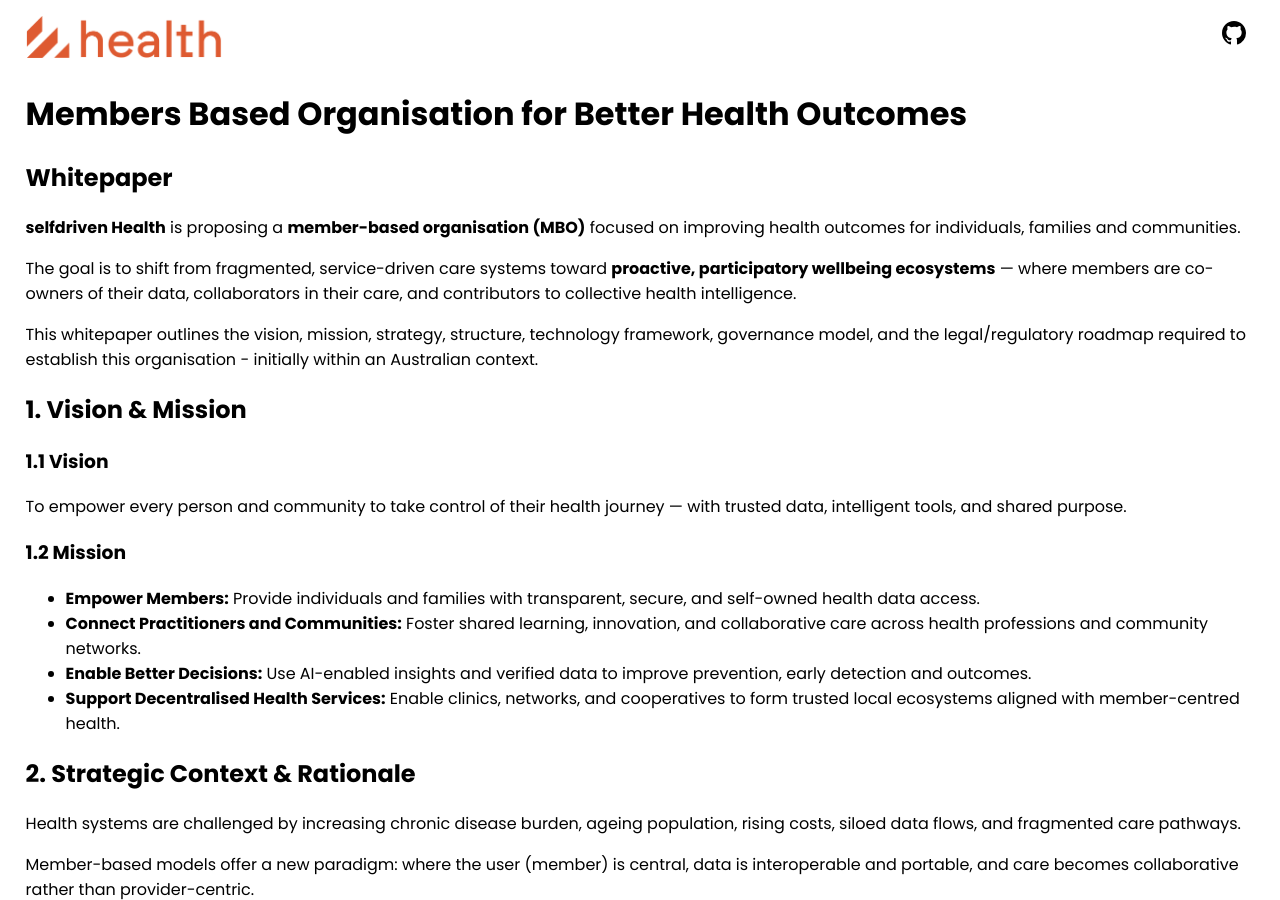
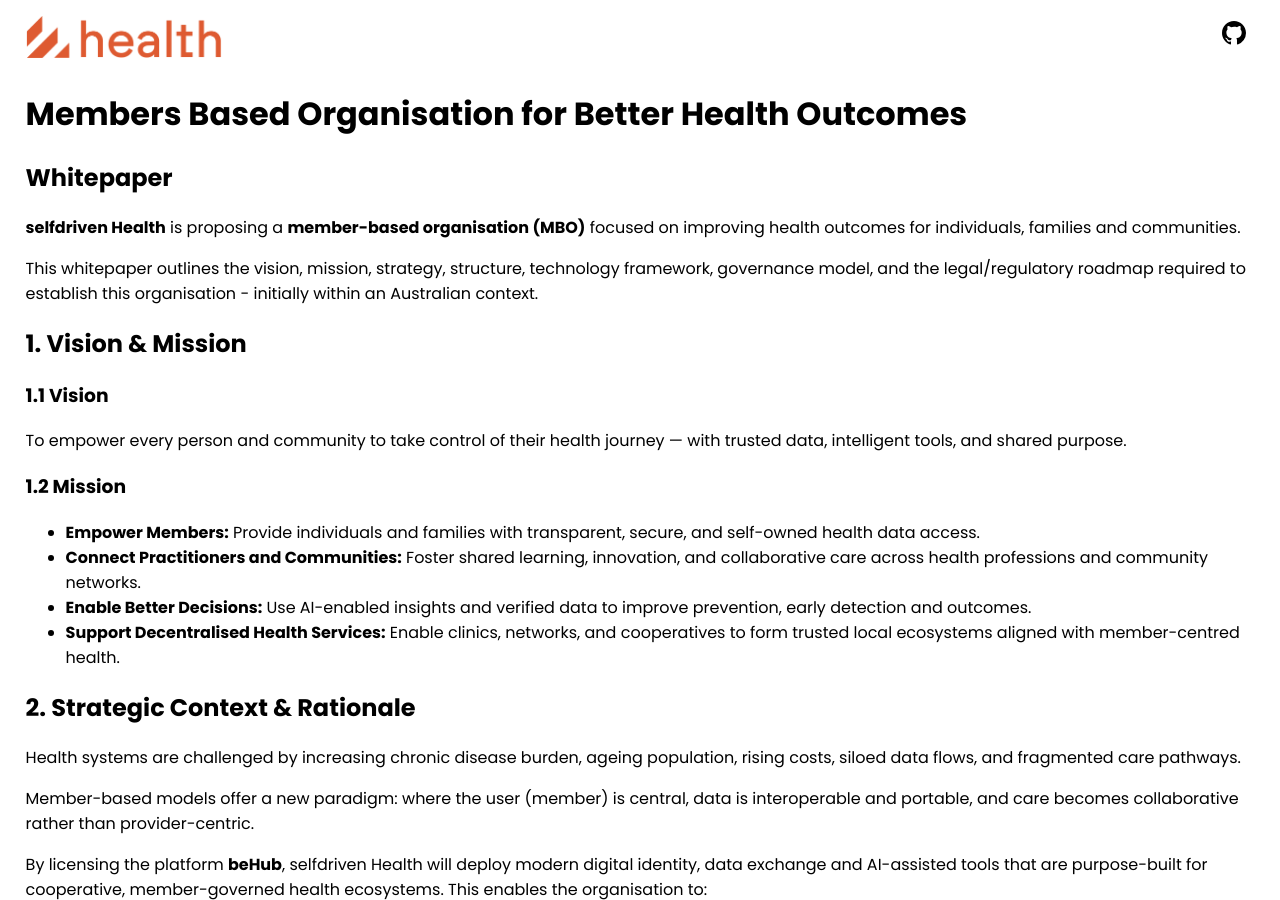
Before and after one commit to selfdriven-foundation/selfdriven-health, a Jekyll site: the page built from docs/pages/organisation-whitepaper.md, in a window 1280 px wide and 900 px high. Built offline with Jekyll 4.4.1, drawn with Linux system fonts in a browser that asks for light colours.

Commit message:
Update organisation-whitepaper.md

```diff
--- a/docs/pages/organisation-whitepaper.md
+++ b/docs/pages/organisation-whitepaper.md
@@ -9,8 +9,6 @@ permalink: /organisation/whitepaper/
 ## Whitepaper
 
 **selfdriven Health** is proposing a **member-based organisation (MBO)** focused on improving health outcomes for individuals, families and communities.
-
-The goal is to shift from fragmented, service-driven care systems toward **proactive, participatory wellbeing ecosystems** — where members are co-owners of their data, collaborators in their care, and contributors to collective health intelligence.
 
 This whitepaper outlines the vision, mission, strategy, structure, technology framework, governance model, and the legal/regulatory roadmap required to establish this organisation - initially within an Australian context.
 
```
